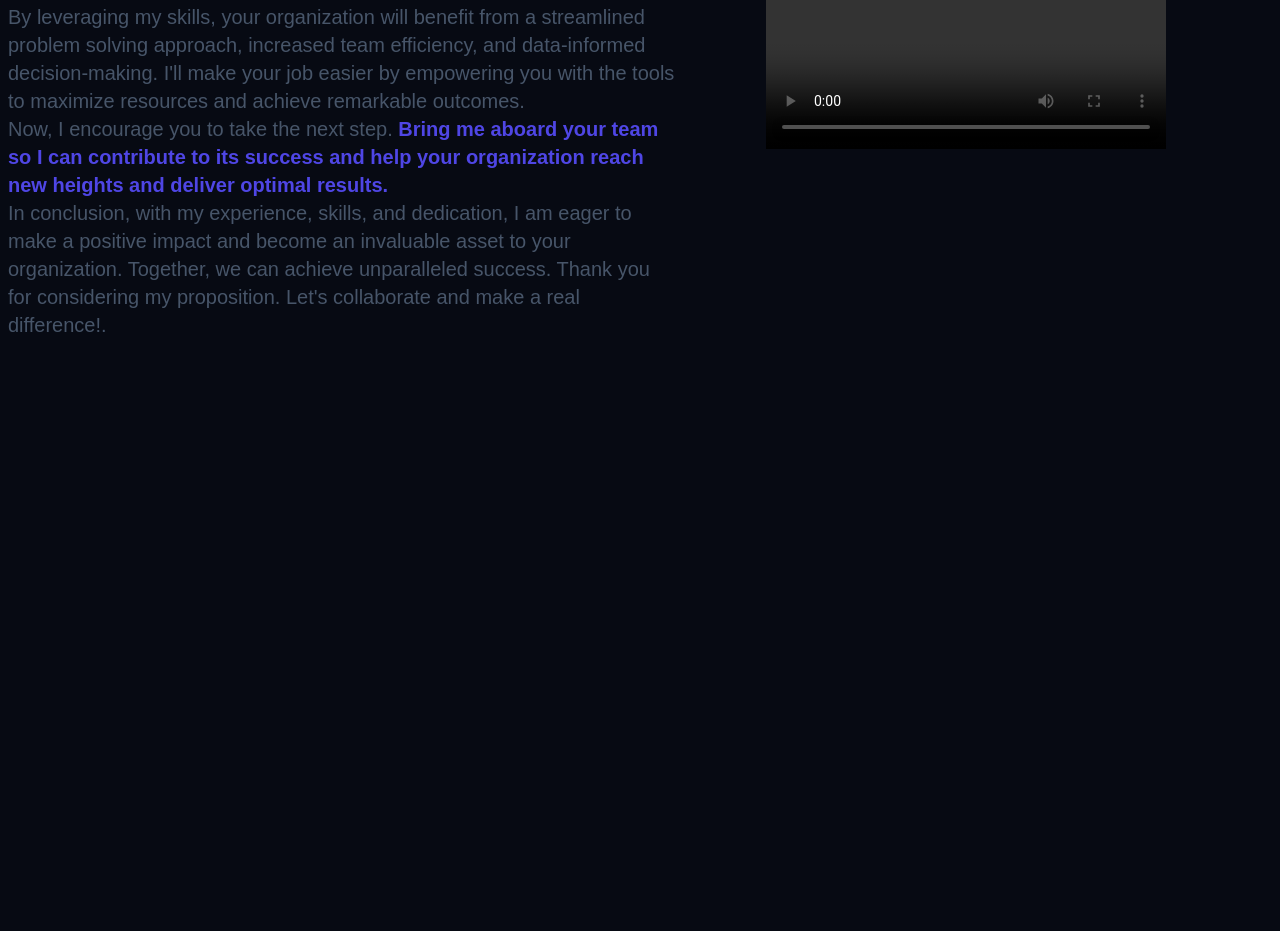
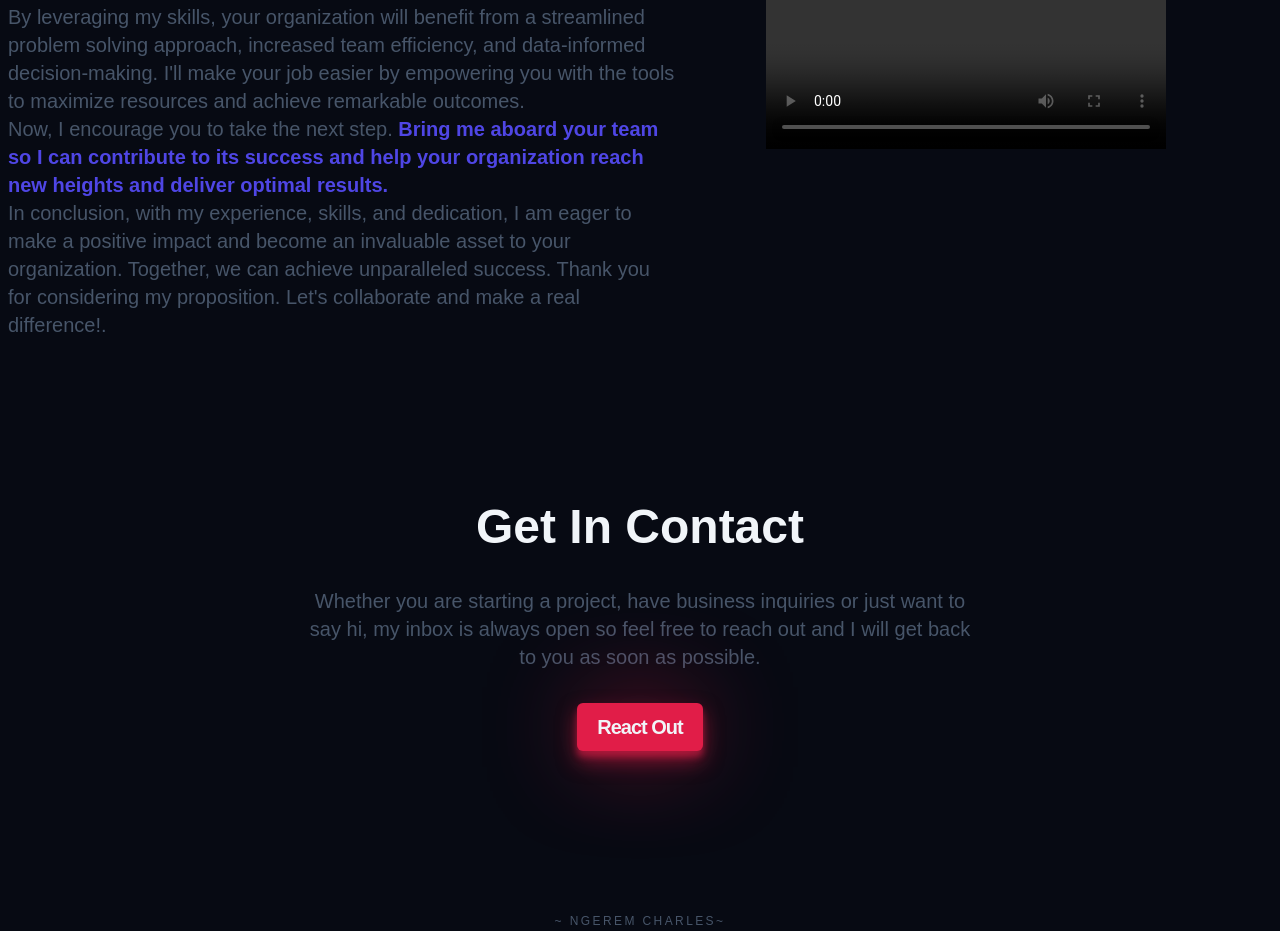
Before and after one commit to Ravencodess/Portfolio-Website, a website built with Vite: page index.html in a window 1280 px wide. Shown: the part 3542-4473 px from the top of the page. Before the commit the page ends 3881 px from the top, so only its background shows below. Built offline with nearby package versions, Linux system fonts and the light colour scheme; a web font is replaced by a local one.

Commit message:
added footer and scrollbr

```diff
--- a/index.html
+++ b/index.html
@@ -41,7 +41,10 @@
 						</li>
 						<li class="header__line"></li>
 						<li>
-							<button class="header__sun">
+							<button
+								aria-label="theme-toggle btn"
+								id="theme-toggle"
+								class="header__sun">
 								<svg
 									xmlns="http://www.w3.org/2000/svg"
 									viewBox="0 0 24 24"
@@ -71,7 +74,10 @@
 					</li>
 					<li class="header__line"></li>
 					<li>
-						<button class="header__sun">
+						<button
+							aria-label="theme-toggle btn"
+							id="theme-toggle"
+							class="header__sun">
 							<svg
 								xmlns="http://www.w3.org/2000/svg"
 								viewBox="0 0 24 24"
@@ -285,8 +291,24 @@
 					</video>
 				</div>
 			</section>
+			<section id="contact" class="contact container section">
+				<h2 class="contact__title">Get In Contact</h2>
+				<p class="contact__description">
+					Whether you are starting a project, have business inquiries or just
+					want to say hi, my inbox is always open so feel free to reach out and
+					I will get back to you as soon as possible.
+				</p>
+				<a
+					class="contact__btn btn"
+					href="mailto:charlesngerem12@gmail.com"
+					target="_blank"
+					>React Out</a
+				>
+			</section>
 		</main>
-		<footer></footer>
+		<footer class="footer container section">
+			<h3 class="footer__title">~ Ngerem Charles~</h3>
+		</footer>
 		<script type="module" src="./src/main.js"></script>
 	</body>
 </html>
--- a/src/main.js
+++ b/src/main.js
@@ -4,25 +4,12 @@ import "../styles/components/header.css";
 import "../styles/components/hero.css";
 import "../styles/components/bio.css";
 import "../styles/components/feature.css";
+import "../styles/components/contact.css";
+import "../styles/components/footer.css";
 import "../styles/utils.css";
 
-const hamburgerMenu = document.querySelector("#hamburger");
-const mobileMenu = document.querySelector("#mobile-menu");
+import darkMode from "./utils/dark-mode";
+import mobileNav from "./utils/mobile-nav";
 
-const toggleMenu = () => {
-	const isOpened = hamburgerMenu.getAttribute("aria-expanded") === "true";
-	isOpened ? closeMenu() : openMenu();
-};
-
-const openMenu = () => {
-	mobileMenu.classList.add("active");
-	hamburgerMenu.setAttribute("aria-expanded", true);
-};
-
-const closeMenu = () => {
-	mobileMenu.classList.remove("active");
-	hamburgerMenu.setAttribute("aria-expanded", false);
-};
-
-hamburgerMenu.addEventListener("click", toggleMenu);
-mobileMenu.addEventListener("click", toggleMenu);
+darkMode();
+mobileNav();
--- /dev/null
+++ b/src/utils/dark-mode.js
@@ -0,0 +1,27 @@
+const darkMode = () => {
+	const themeToggleBtns = document.querySelectorAll("#theme-toggle");
+	console.log(themeToggleBtns);
+	// State
+	const theme = localStorage.getItem("theme");
+
+	// On mount
+	theme && document.body.classList.add(theme);
+
+	// Handlers
+	const handleThemeToggle = () => {
+		document.body.classList.toggle("light-mode");
+		if (document.body.classList.contains("light-mode")) {
+			localStorage.setItem("theme", "light-mode");
+		} else {
+			localStorage.removeItem("theme");
+			document.body.removeAttribute("class");
+		}
+	};
+
+	// Events
+	themeToggleBtns.forEach((btn) =>
+		btn.addEventListener("click", handleThemeToggle)
+	);
+};
+
+export default darkMode;
--- /dev/null
+++ b/src/utils/mobile-nav.js
@@ -0,0 +1,24 @@
+const mobileNav = () => {
+	const hamburgerMenu = document.querySelector("#hamburger");
+	const mobileMenu = document.querySelector("#mobile-menu");
+
+	const toggleMenu = () => {
+		const isOpened = hamburgerMenu.getAttribute("aria-expanded") === "true";
+		isOpened ? closeMenu() : openMenu();
+	};
+
+	const openMenu = () => {
+		mobileMenu.classList.add("active");
+		hamburgerMenu.setAttribute("aria-expanded", true);
+	};
+
+	const closeMenu = () => {
+		mobileMenu.classList.remove("active");
+		hamburgerMenu.setAttribute("aria-expanded", false);
+	};
+
+	hamburgerMenu.addEventListener("click", toggleMenu);
+	mobileMenu.addEventListener("click", toggleMenu);
+};
+
+export default mobileNav;
--- /dev/null
+++ b/styles/components/contact.css
@@ -0,0 +1,86 @@
+.contact {
+	display: flex;
+	flex-direction: column;
+	justify-content: center;
+	align-items: center;
+	text-align: center;
+	gap: 1rem;
+}
+
+.contact__title {
+	font-size: var(--size-2xl);
+	color: var(--clr-light);
+	text-transform: capitalize;
+}
+
+.contact__description {
+	font-size: var(--size-sm);
+	color: var(--clr-slate600);
+	max-width: 60ch;
+}
+
+.contact__btn {
+	font-size: var(--size-sm);
+}
+
+/* xs */
+@media (min-width: 475px) {
+	.contact {
+		gap: 1.5rem;
+	}
+
+	.contact__title {
+		font-size: var(--size-3xl);
+	}
+
+	.contact__description {
+		font-size: var(--size-base);
+	}
+
+	.contact__btn {
+		font-size: var(--size-base);
+	}
+}
+
+/* sm */
+/* @media (min-width: 640px) {} */
+
+/* md */
+/* @media (min-width: 768px) {} */
+
+/* lg */
+@media (min-width: 1024px) {
+	.contact__title {
+		font-size: var(--size-4xl);
+	}
+
+	.contact__description {
+		font-size: var(--size-lg);
+	}
+
+	.contact__btn {
+		font-size: var(--size-lg);
+	}
+}
+
+/* xl */
+@media (min-width: 1280px) {
+	.contact {
+		gap: 2rem;
+	}
+
+	.contact__title {
+		font-size: var(--size-5xl);
+	}
+
+	.contact__description {
+		font-size: var(--size-xl);
+	}
+
+	.contact__btn {
+		font-size: var(--size-xl);
+	}
+}
+
+/* 2xl */
+/* @media (min-width: 1536px) {} */
--- /dev/null
+++ b/styles/components/footer.css
@@ -0,0 +1,9 @@
+.footer__title {
+	font-size: var(--size-xs);
+	font-weight: 400;
+	color: var(--clr-slate600);
+	text-align: center;
+	text-transform: uppercase;
+	letter-spacing: 0.2em;
+	user-select: none;
+}
--- a/styles/style.css
+++ b/styles/style.css
@@ -45,6 +45,14 @@ body {
 	background-color: var(--clr-dark);
 }
 
+.light-mode {
+	--clr-light: #070a13;
+	--clr-dark: #f1f5f9;
+	--clr-slate400: #1e293b;
+	--clr-slate600: #1e293b;
+	--clr-slate800: #1e293b;
+}
+
 img,
 picture,
 video,
@@ -75,3 +83,17 @@ strong {
 p {
 	max-width: 60ch;
 }
+
+/* Scrollbar */
+body::-webkit-scrollbar {
+	width: 8px;
+}
+
+body::-webkit-scrollbar-track {
+	box-shadow: inset 0 0 0 rgba(0, 0, 0, 0);
+}
+
+body::-webkit-scrollbar-thumb {
+	background-color: var(--clr-rose);
+	outline: 1px solid var(--clr-rose);
+}
```
